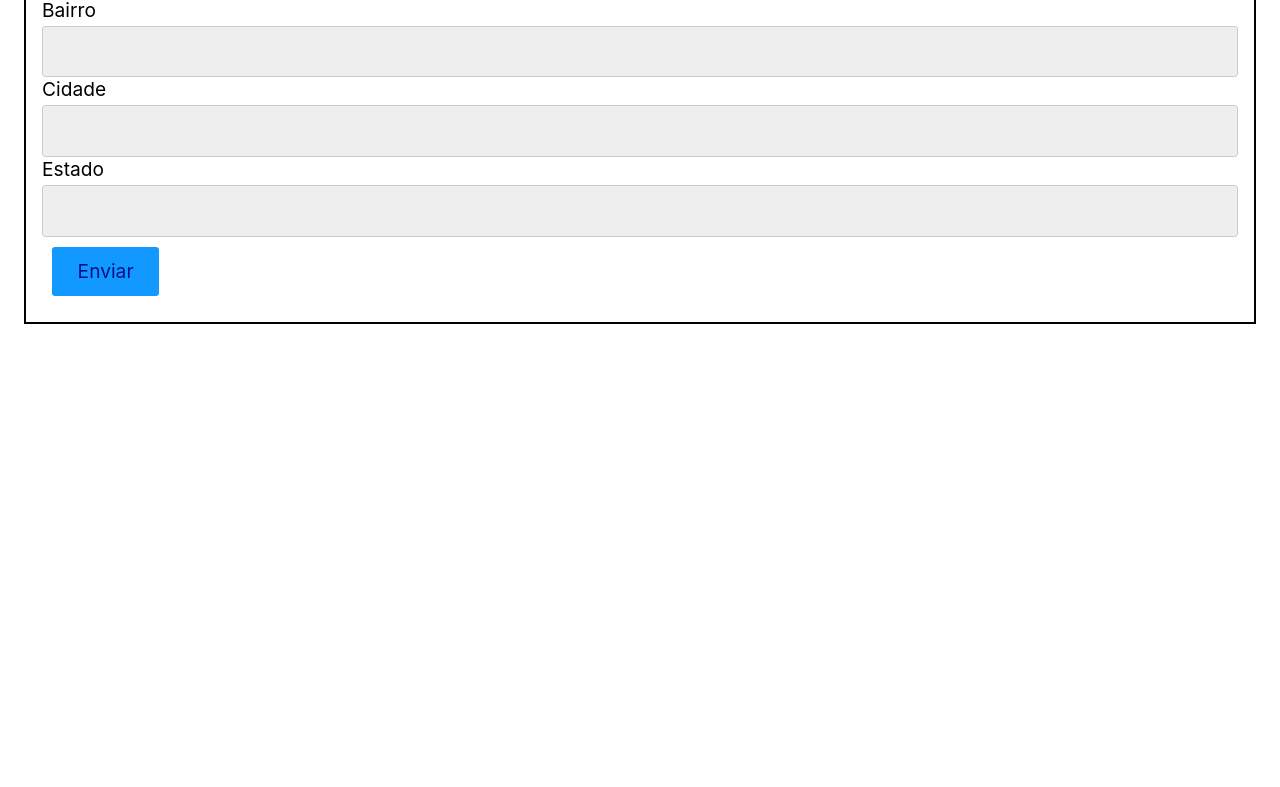
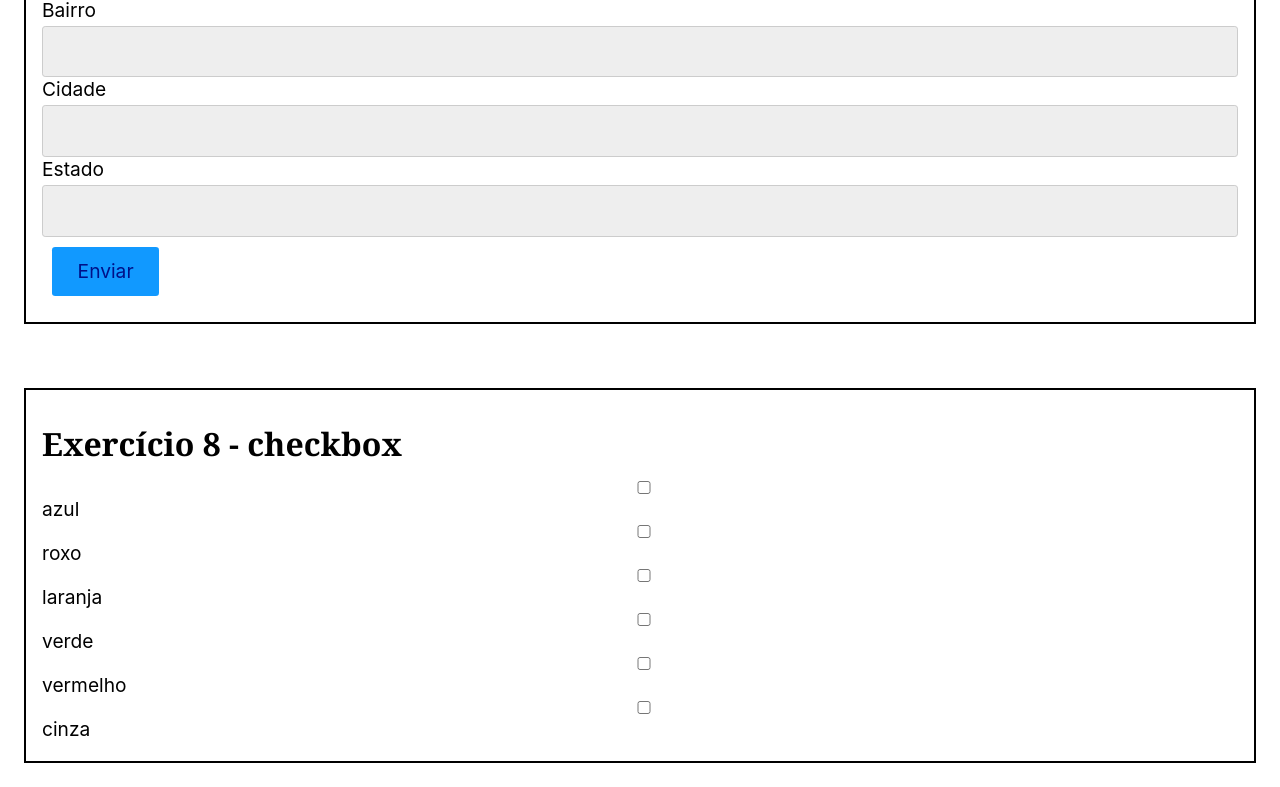
Before and after one commit to gustavogularte/exercicios-react-origamid, a React (Vite) app: page / in a window 1280 px wide. Shown: the part 2586-3373 px from the top of the page. Before the commit the page ends 2934 px from the top, so only its background shows below. Built offline with nearby package versions, Linux system fonts and the light colour scheme; no server answers; the HTML template or start-up script is replaced by a standard one.

Commit message:
checkbox

```diff
--- a/src/App.jsx
+++ b/src/App.jsx
@@ -6,6 +6,7 @@ import Ex4 from './exercicios/react-hooks/ExUseState';
 import Ex5 from './exercicios/react-hooks/ExUseEffect'
 import Ex6 from './exercicios/react-hooks/ExUseContext/App'
 import Ex7 from './exercicios/formularios/Input'
+import Ex8 from './exercicios/formularios/CheckBox'
 
 const App = () => {
   return (
@@ -17,6 +18,7 @@ const App = () => {
       <Ex5 />
       <Ex6 />
       <Ex7 />
+      <Ex8 />
     </main>
   );
 };
--- /dev/null
+++ b/src/exercicios/formularios/CheckBox.jsx
@@ -0,0 +1,32 @@
+import React from 'react';
+
+const CheckBox = () => {
+  // Otimize o código do slide anterior
+  // Utilizando a array abaixo para mostrar
+  // cada checkbox na tela.
+
+  const coresArray = ['azul', 'roxo', 'laranja', 'verde', 'vermelho', 'cinza'];
+  const [cores, setCores] = React.useState([]);
+
+  function handleChange({ target }) {
+    if (target.checked) {
+      setCores([...cores, target.value]);
+    } else {
+      setCores(cores.filter((cor) => cor !== target.value));
+    }
+  }
+
+  return (
+    <article>
+      <h1>Exercício 8 - checkbox</h1>
+      {coresArray.map((cor) => (
+        <label key={cor}>
+          <input type="checkbox" value={cor} onChange={handleChange} />
+          {cor}
+        </label>
+      ))}
+    </article>
+  );
+};
+
+export default CheckBox;
```
